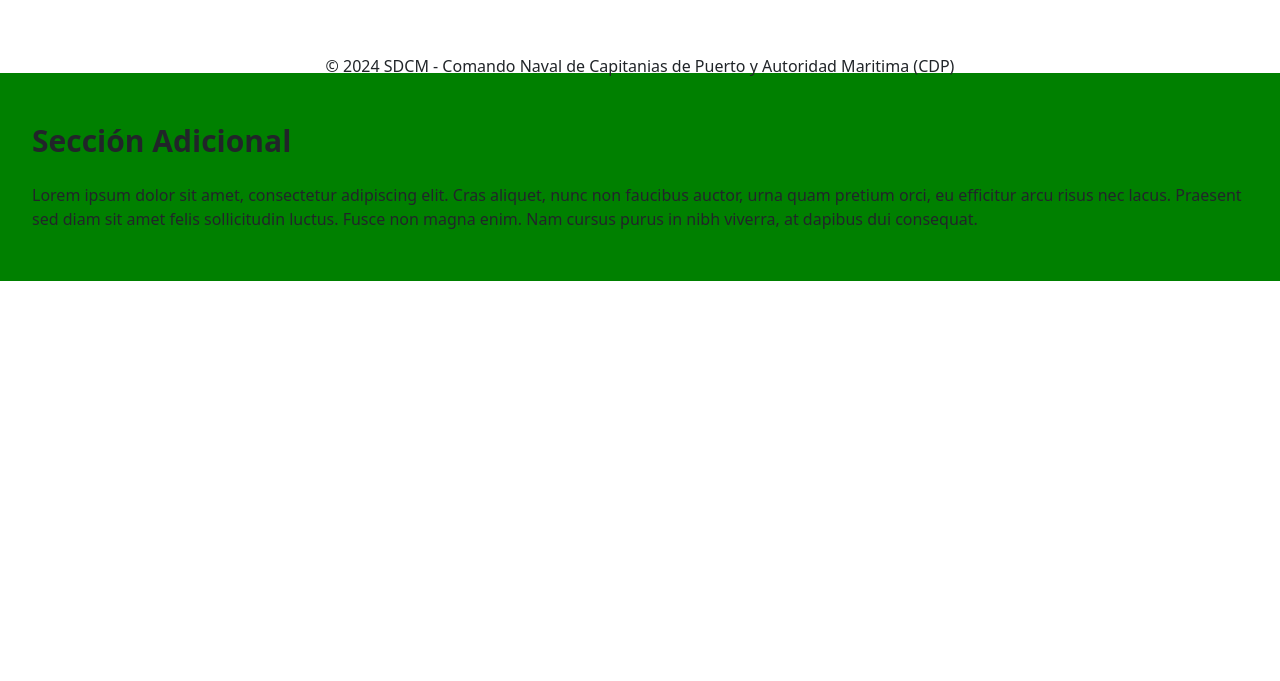
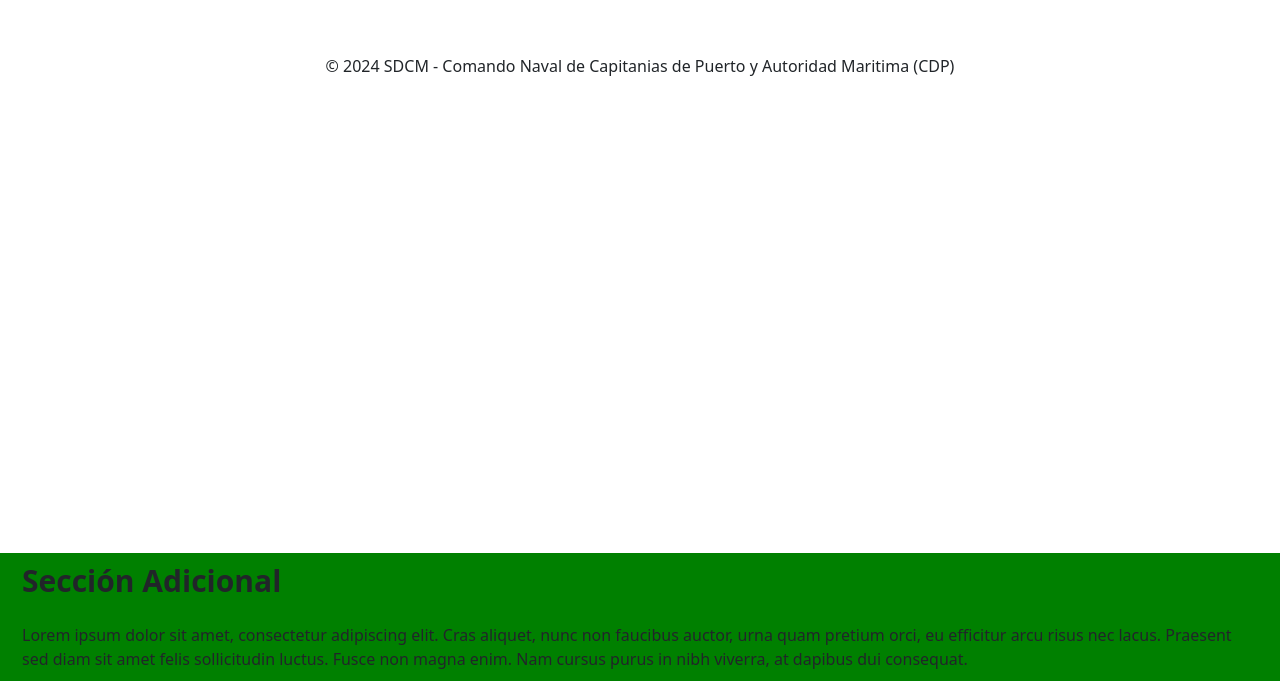
Before and after one commit to danielzt8/Landing-page, a plain HTML site: page index.html in a window 1280 px wide. Shown: the part 714-1395 px from the top of the page. Before the commit the page ends 995 px from the top, so only its background shows below. Drawn offline with nearby package versions, Linux system fonts and the light colour scheme.

Commit message:
cambio de padding

```diff
--- a/index.html
+++ b/index.html
@@ -28,8 +28,8 @@
 
     .scroll-section {
       background-color: green; /* Cambia el color de fondo aquí */
-      padding: 50px 20px;
-      margin-top: 40vh; /* Hace que la sección no sea visible hasta que se haga scroll */
+      padding: 10px 10px;
+      margin-top: 100vh; /* Hace que la sección no sea visible hasta que se haga scroll */
     }
 
   </style>
```
